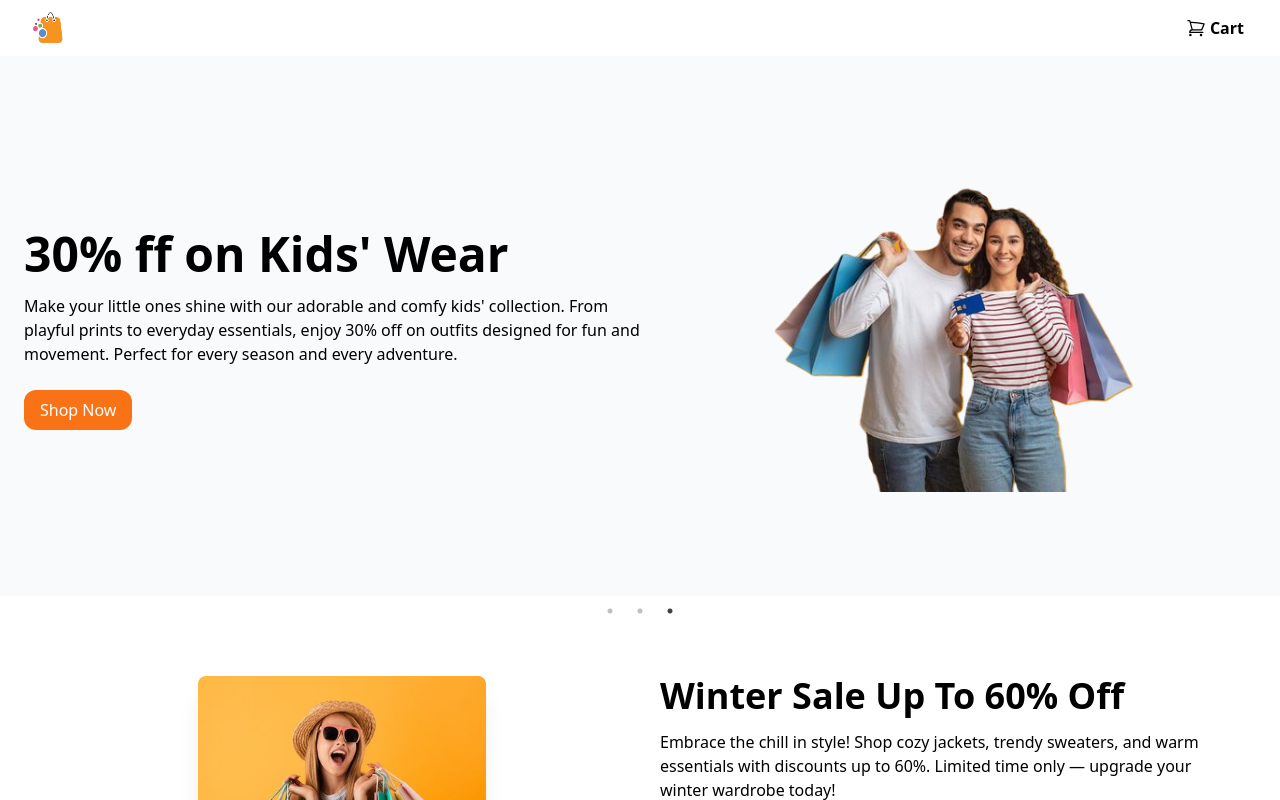
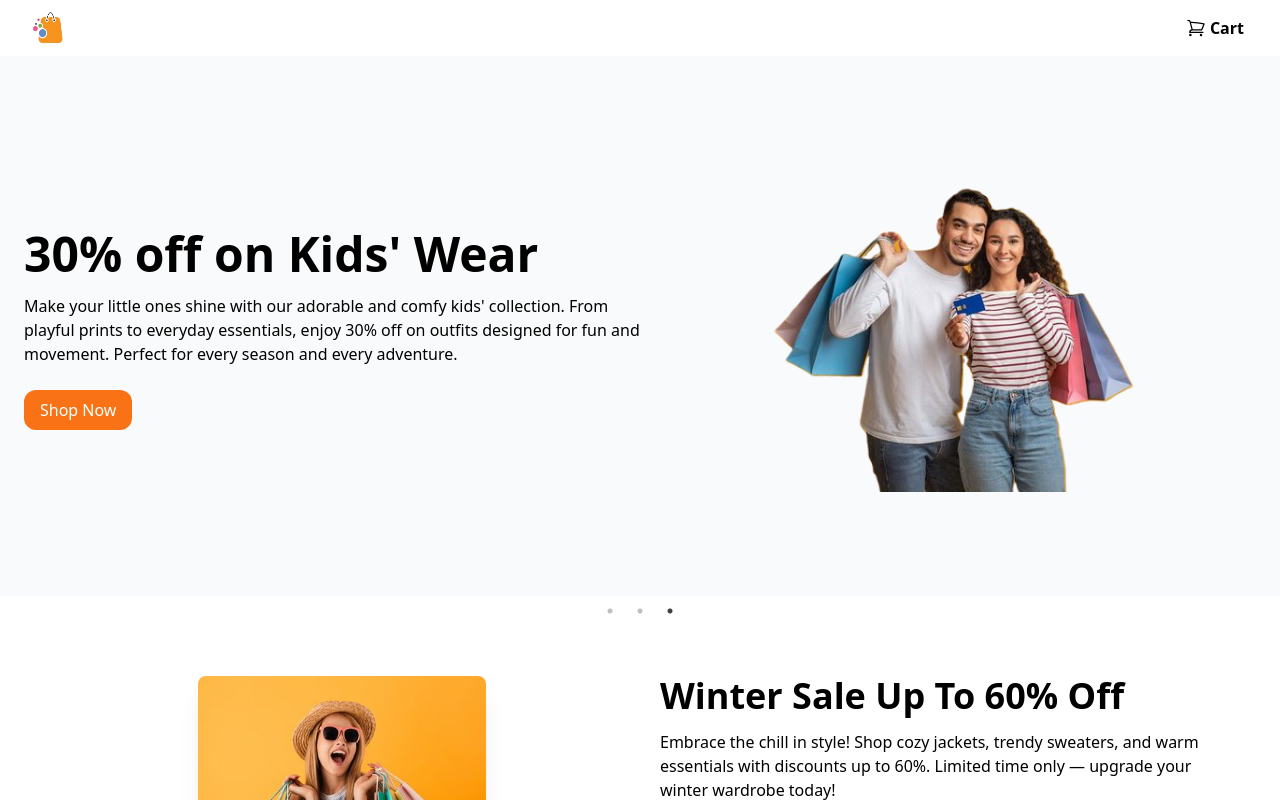
Before and after one commit to Muhammad-Zain-Crafter/shopsy-ecommerce-website, a React (Vite) app: page / in a window 1280 px wide. Shown: the top 800 px of the page. Built offline with nearby package versions, Linux system fonts and the light colour scheme.

Commit message:
Update Home component

```diff
--- a/src/Components/Home.jsx
+++ b/src/Components/Home.jsx
@@ -34,7 +34,7 @@ const Home = () => {
       button: "Shop Now",
     },
     {
-      title: "30% ff on Kids' Wear",
+      title: "30% off on Kids' Wear",
       description:
         "Make your little ones shine with our adorable and comfy kids' collection. From playful prints to everyday essentials, enjoy 30% off on outfits designed for fun and movement. Perfect for every season and every adventure.",
       image: shopImg,
```
